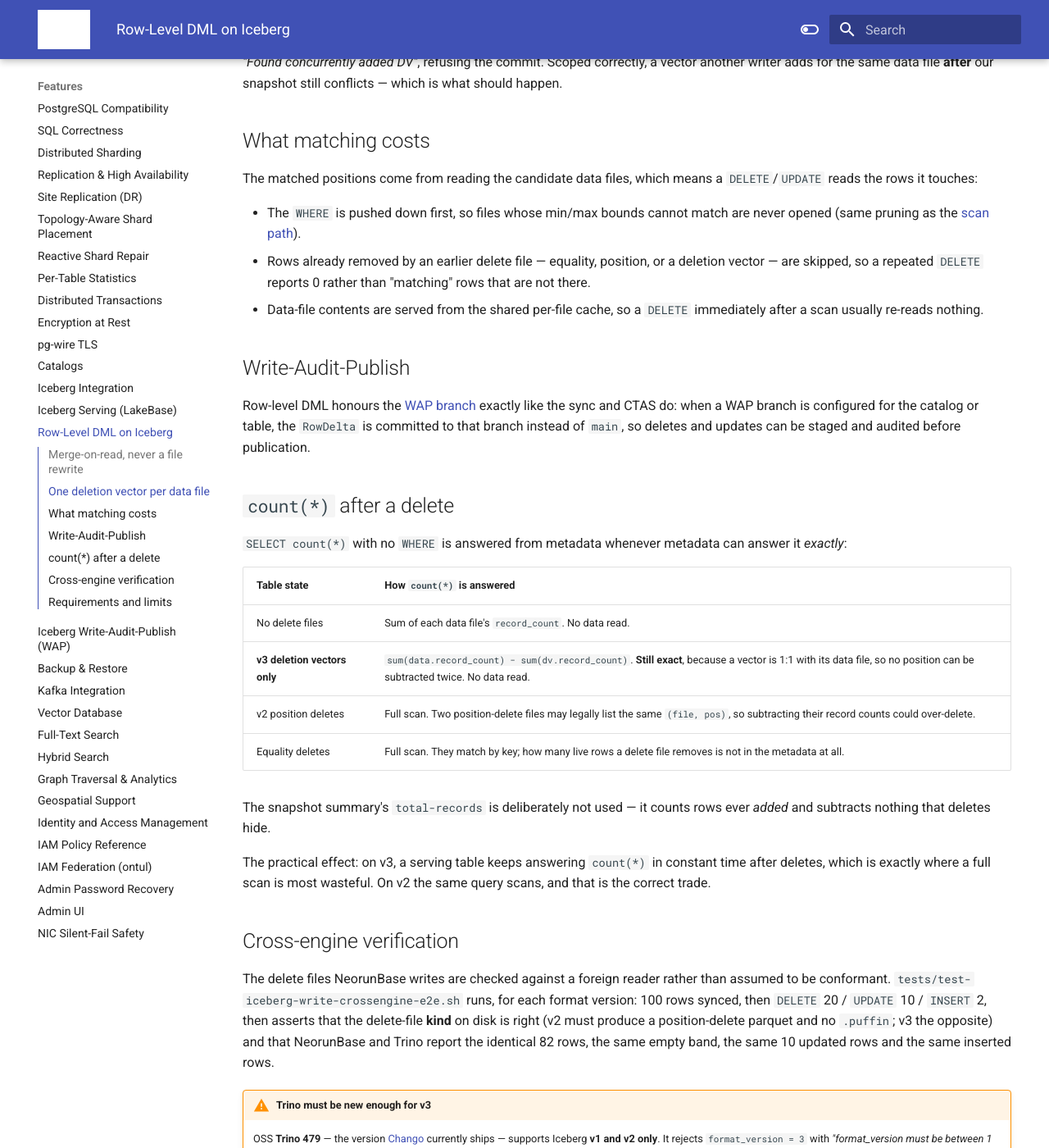
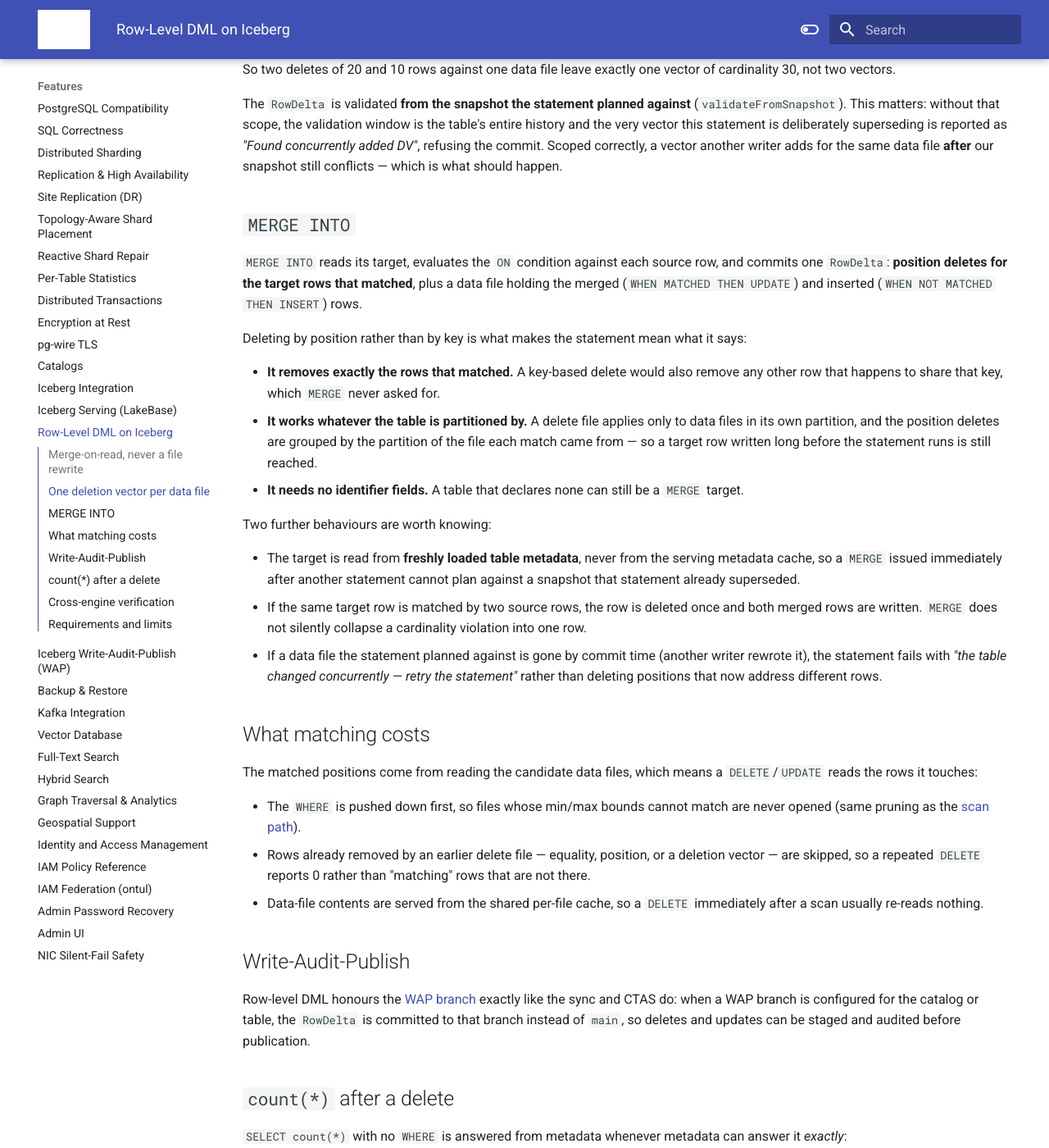
Before and after one commit to cloudcheflabs/neorunbase-docs, an MkDocs documentation site: the page built from docs/features/iceberg-dml.md, in a window 1280 px wide and 1400 px high, scrolled down 1351 px. Shown: the whole window at 82% size. Built offline with MkDocs 1.6.1 and Material for MkDocs 9.7.7, drawn with Linux system fonts in a browser that asks for light colours; the version menu is left out; some of the changed text lies outside the part shown; grey boxes are pictures that could not be loaded.

Commit message:
iceberg: MERGE INTO is merge-on-read, and an updated row stays in its own partition
MERGE was described as copy-on-write and had no section of its own, which left the page unable to
say what it actually writes: position deletes for the target rows that matched, plus one data file
for the merged and inserted rows, in a single RowDelta. The new section says why deleting by
position rather than by key is what makes the statement mean what it says -- it removes exactly the
matched rows, it reaches a target row whatever partition it was written into, and it needs no
identifier fields -- and records the three behaviours a reader would otherwise have to discover:
the target is read from fresh metadata, a target row matched twice is deleted once but written
twice, and a statement whose planned data file has been rewritten fails instead of deleting
positions that now address other rows.

The UPDATE note claimed the re-appended rows move into the current partition. That was true of the
old time partitioning; with the key-bucket layout they land in the same partition as the rows they
replace, and only a table left on the old layout still moves them.

Also documents where a synced table lands: the Iceberg namespace comes from the source table's
schema, not from default-namespace, which applies only to a source table named with no schema.

Co-Authored-By: Claude Opus 5 (1M context) <noreply@anthropic.com>

````diff
--- a/docs/features/iceberg-dml.md
+++ b/docs/features/iceberg-dml.md
@@ -1,6 +1,6 @@
 # Row-Level DML on Iceberg Tables
 
-`INSERT`, `UPDATE` and `DELETE` run directly against a registered Iceberg table, in the same SQL session as everything else:
+`INSERT`, `UPDATE`, `DELETE` and `MERGE INTO` run directly against a registered Iceberg table, in the same SQL session as everything else:
 
 ```sql
 INSERT INTO ice.public.events (id, name, val) VALUES (201, 'a', 1.5), (202, 'b', 2.5);
@@ -8,13 +8,17 @@ INSERT INTO ice.public.events (id, name, val) VALUES (201, 'a', 1.5), (202, 'b',
 DELETE FROM ice.public.events WHERE id BETWEEN 21 AND 40;
 
 UPDATE ice.public.events SET name = 'updated' WHERE id BETWEEN 61 AND 70;
+
+MERGE INTO ice.public.events AS t USING staging AS s ON t.id = s.id
+  WHEN MATCHED THEN UPDATE SET t.name = s.name
+  WHEN NOT MATCHED THEN INSERT (id, name, val) VALUES (s.id, s.name, s.val);
 ```
 
-No copy into a native table first, no `MERGE INTO` workaround, no external engine.
+No copy into a native table first, no external engine.
 
 ## Merge-on-read, never a file rewrite
 
-`UPDATE` and `DELETE` do **not** rewrite data files. The rows that matched are recorded by position — `(data file, row ordinal)` — and written as **delete files**; `UPDATE` additionally appends the updated copies as a new data file. Everything lands in a single Iceberg `RowDelta` commit, so a reader sees the statement as one atomic snapshot change.
+`UPDATE`, `DELETE` and `MERGE INTO` do **not** rewrite data files. The rows that matched are recorded by position — `(data file, row ordinal)` — and written as **delete files**; `UPDATE` and `MERGE` additionally append the updated or inserted copies as new data files. Everything lands in a single Iceberg `RowDelta` commit, so a reader sees the statement as one atomic snapshot change.
 
 Which delete file gets written is decided by the table's format version:
 
@@ -40,6 +44,32 @@ The v3 spec allows a data file **at most one** deletion vector. A second `DELETE
 So two deletes of 20 and 10 rows against one data file leave exactly one vector of cardinality 30, not two vectors.
 
 The `RowDelta` is validated **from the snapshot the statement planned against** (`validateFromSnapshot`). This matters: without that scope, the validation window is the table's entire history and the very vector this statement is deliberately superseding is reported as *"Found concurrently added DV"*, refusing the commit. Scoped correctly, a vector another writer adds for the same data file **after** our snapshot still conflicts — which is what should happen.
+
+## `MERGE INTO`
+
+`MERGE INTO` reads its target, evaluates the `ON` condition against each source row, and commits one
+`RowDelta`: **position deletes for the target rows that matched**, plus a data file holding the merged
+(`WHEN MATCHED THEN UPDATE`) and inserted (`WHEN NOT MATCHED THEN INSERT`) rows.
+
+Deleting by position rather than by key is what makes the statement mean what it says:
+
+- **It removes exactly the rows that matched.** A key-based delete would also remove any other row that
+  happens to share that key, which `MERGE` never asked for.
+- **It works whatever the table is partitioned by.** A delete file applies only to data files in its own
+  partition, and the position deletes are grouped by the partition of the file each match came from — so a
+  target row written long before the statement runs is still reached.
+- **It needs no identifier fields.** A table that declares none can still be a `MERGE` target.
+
+Two further behaviours are worth knowing:
+
+- The target is read from **freshly loaded table metadata**, never from the serving metadata cache, so a
+  `MERGE` issued immediately after another statement cannot plan against a snapshot that statement already
+  superseded.
+- If the same target row is matched by two source rows, the row is deleted once and both merged rows are
+  written. `MERGE` does not silently collapse a cardinality violation into one row.
+- If a data file the statement planned against is gone by commit time (another writer rewrote it), the
+  statement fails with *"the table changed concurrently — retry the statement"* rather than deleting
+  positions that now address different rows.
 
 ## What matching costs
 
@@ -83,5 +113,9 @@ The opposite direction — NeorunBase reading deletion vectors written by *anoth
 
 - The table must be registered as a [catalog](catalogs.md) and addressed as `<catalog>.<namespace>.<table>`.
 - `INSERT INTO` requires an explicit column list.
-- `UPDATE` assigns literal values; the updated rows are re-appended, so on a table partitioned by the CDC sync's `_neorun_synced_at` they move into the current partition.
+- `UPDATE` assigns literal values. The updated rows are re-appended, and because a synced table is
+  partitioned by a [bucket of its primary key](iceberg-integration.md#built-in-time-column-partitioning)
+  they land in the same partition as the rows they replace. (On a table created before that layout —
+  partitioned by `days(_neorun_synced_at)` — they move into the current day's partition instead, which is
+  why such tables have to be dropped and re-synced.)
 - Compaction of accumulated delete files is not automatic — see [What Is Not (Yet) Supported](iceberg-integration.md#what-is-not-yet-supported).
````
Also changed, not shown: docs/features/iceberg-integration.md (+3 -1 lines), docs/features/iceberg-wap.md (+2 -2 lines), docs/features/postgresql-compatibility.md (+1 -1 lines).
